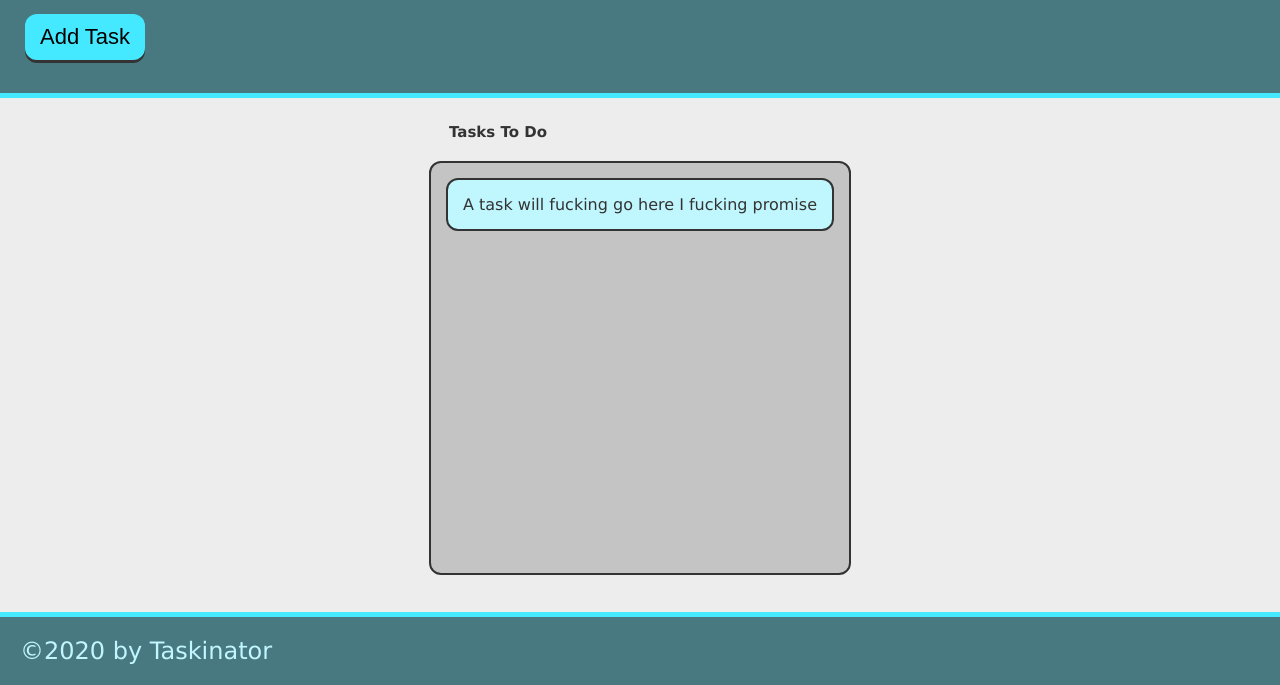
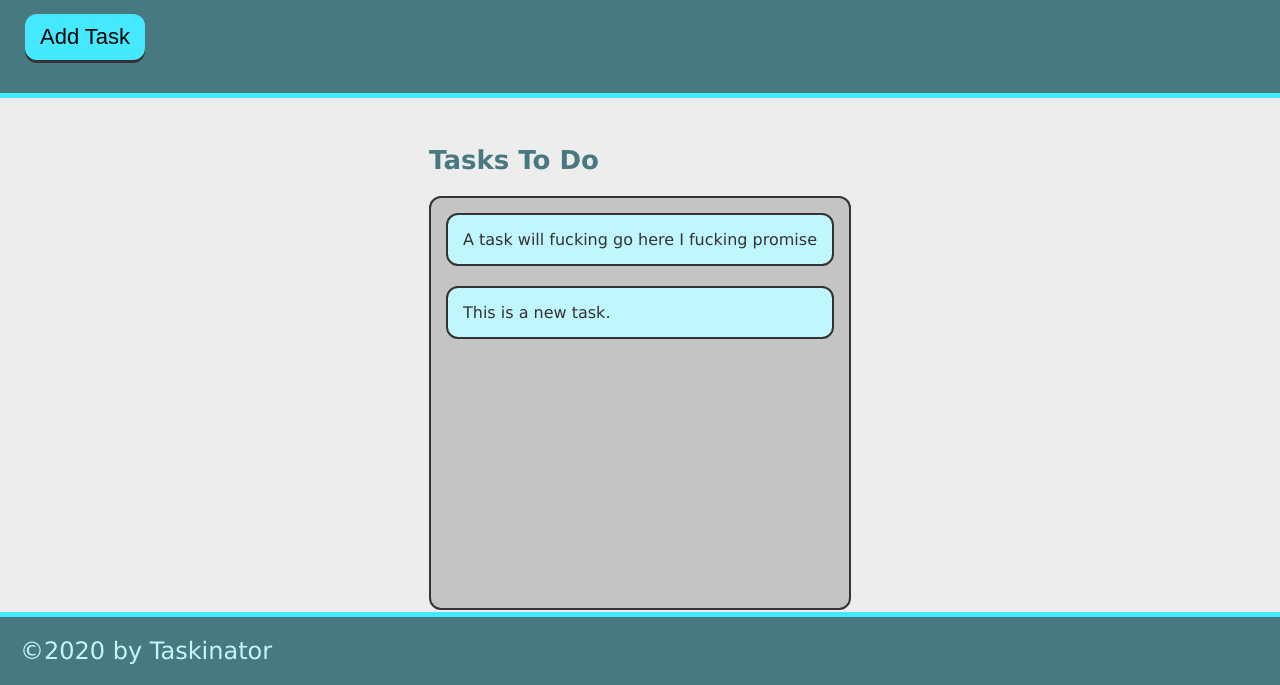
Before and after one commit to andyriolo/ilovegithub, a plain HTML site: page Desktop/taskinator/index.html in a window 1280 px wide. Both pictures are taken after a click on the button "Add Task". Shown: the part 115-800 px from the top of the page. Drawn offline with Linux system fonts and the light colour scheme.

Commit message:
added tasks creator

```diff
--- a/Desktop/taskinator/assets/js/script.js
+++ b/Desktop/taskinator/assets/js/script.js
@@ -0,0 +1,21 @@
+var buttonEl = document.querySelector("#save-task");
+console.log(buttonEl);
+
+var createTaskHandler = function() {
+    var listItemEl = document.createElement("li");
+    listItemEl.className = "task-item";
+    listItemEl.textContent = "This is a new task.";
+    tasksToDoEl.appendChild(listenItemEl);
+}
+
+buttonEl.addEventListener("click", createTaskHandler);
+
+  var buttonEl = document.querySelector("#save-task");
+var tasksToDoEl = document.querySelector("#tasks-to-do");
+
+buttonEl.addEventListener("click", function() {
+  var listItemEl = document.createElement("li");
+  listItemEl.className = "task-item";
+  listItemEl.textContent = "This is a new task.";
+  tasksToDoEl.appendChild(listItemEl);
+});
--- a/Desktop/taskinator/index.html
+++ b/Desktop/taskinator/index.html
@@ -10,16 +10,14 @@
     <header>
         <h1 class="page-title">Taskinator</h1>
         <p>Click the button below to add a new task!</p>
-        <button class="btn">Add Task</button>
+        <button class="btn" id="save-task">Add Task</button>
     </header>
 
 <main class="page-content">
     <section>
-        <h2 class="task-list-wrapper">Tasks To Do</h2>
-        <ul class="task-list">
-            <li class="task-item">
-                A task will fucking go here I fucking promise
-            </li>
+        <h2 class="list-title">Tasks To Do</h2>
+        <ul class="task-list" id="tasks-to-do">
+            <li class="task-item">A task will fucking go here I fucking promise</li>
         </ul>
     </section>
 
```
